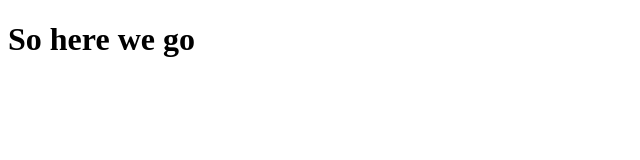
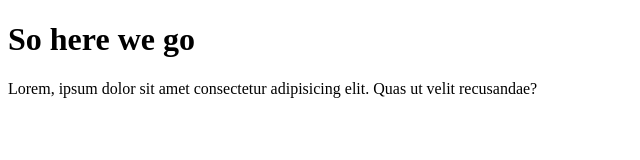
Before and after one commit to Sahil-1832/coursera_test, a plain HTML site: page index.html in a window 1280 px wide. Shown: the whole page, without its empty margins (0-640 px from the left). Drawn offline with Linux system fonts and the light colour scheme.

Commit message:
initial commit

```diff
--- a/index.html
+++ b/index.html
@@ -5,5 +5,7 @@
     </head>
     <body>
         <H1>So here we go</H1>
+        <p>Lorem, ipsum dolor sit amet consectetur adipisicing
+        elit. Quas ut velit recusandae?</p>
     </body>
 </html>
```
